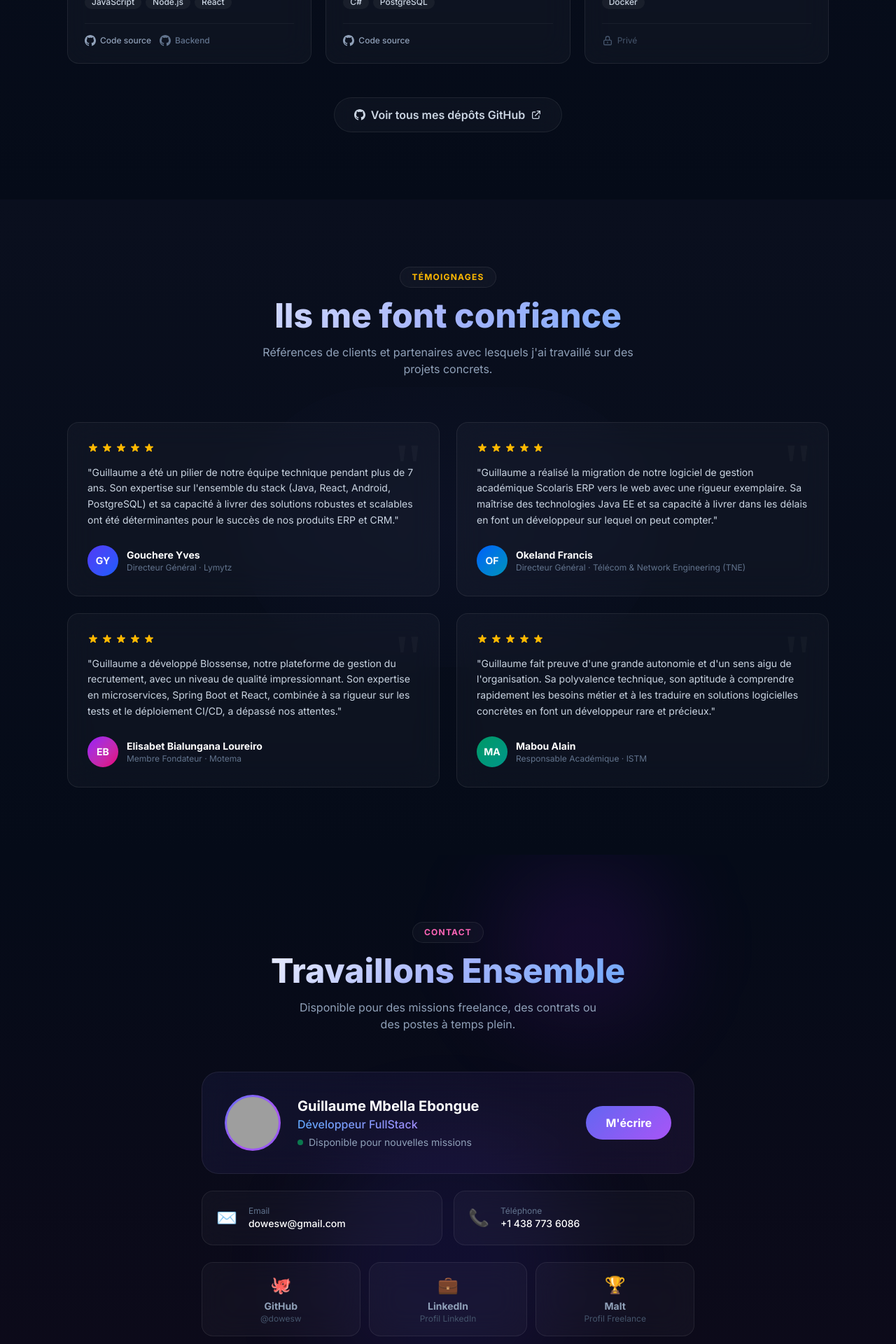
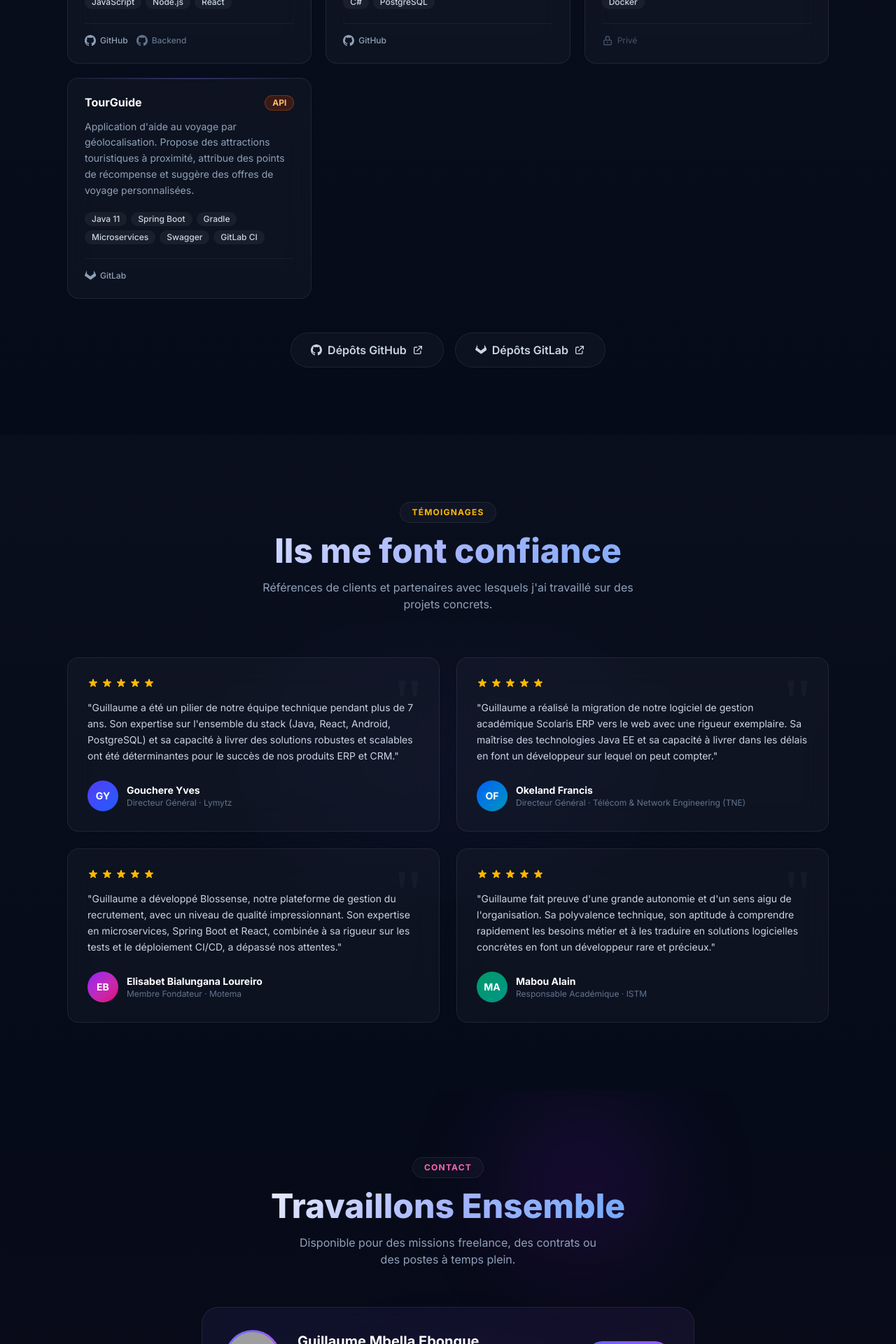
Before and after one commit to dowesw/portfolio, a React (Vite) app: page / in a window 1280 px wide. Shown: the part 6480-8400 px from the top of the page at 70% size. Built offline with nearby package versions, Linux system fonts and the light colour scheme; grey boxes are pictures that could not be loaded.

Commit message:
Initial commit

```diff
--- a/src/components/Contact.tsx
+++ b/src/components/Contact.tsx
@@ -56,11 +56,12 @@ export default function Contact() {
                 </div>
 
                 {/* Social network */}
-                <div className="grid grid-cols-3 gap-3">
+                <div className="grid grid-cols-2 sm:grid-cols-4 gap-3">
                     {[
                         { href: profile.github, label: 'GitHub', emoji: '🐙', sub: '@dowesw', color: 'hover:border-white/30 hover:text-white' },
+                        { href: profile.gitlab, label: 'GitLab', emoji: '🦊', sub: '@dowesw', color: 'hover:border-orange-500/40 hover:text-orange-400' },
                         { href: profile.linkedin, label: 'LinkedIn', emoji: '💼', sub: 'Profil LinkedIn', color: 'hover:border-blue-500/40 hover:text-blue-400' },
-                        { href: profile.malt, label: 'Malt', emoji: '🏆', sub: 'Profil Freelance', color: 'hover:border-orange-500/40 hover:text-orange-400' },
+                        { href: profile.malt, label: 'Malt', emoji: '🏆', sub: 'Profil Freelance', color: 'hover:border-amber-500/40 hover:text-amber-400' },
                     ].map((s) => (
                         <a key={s.label} href={s.href} target="_blank" rel="noopener noreferrer"
                             className={`flex flex-col items-center text-center glass rounded-2xl p-4 border border-white/5 text-slate-400 transition-all hover:-translate-y-0.5 ${s.color}`}>
--- a/src/components/Footer.tsx
+++ b/src/components/Footer.tsx
@@ -16,8 +16,9 @@ export default function Footer() {
                 </p>
                 <div className="flex gap-3">
                     <a href={profile.github} target="_blank" rel="noopener noreferrer" className="text-slate-500 hover:text-white transition-colors text-xs glass px-3 py-1.5 rounded-full">GitHub</a>
+                    <a href={profile.gitlab} target="_blank" rel="noopener noreferrer" className="text-slate-500 hover:text-orange-400 transition-colors text-xs glass px-3 py-1.5 rounded-full">GitLab</a>
                     <a href={profile.linkedin} target="_blank" rel="noopener noreferrer" className="text-slate-500 hover:text-blue-400 transition-colors text-xs glass px-3 py-1.5 rounded-full">LinkedIn</a>
-          <a href={profile.malt} target="_blank" rel="noopener noreferrer" className="text-slate-500 hover:text-orange-400 transition-colors text-xs glass px-3 py-1.5 rounded-full">Malt</a>
+                    <a href={profile.malt} target="_blank" rel="noopener noreferrer" className="text-slate-500 hover:text-amber-400 transition-colors text-xs glass px-3 py-1.5 rounded-full">Malt</a>
                 </div>
             </div>
         </footer>
--- a/src/components/Projects.tsx
+++ b/src/components/Projects.tsx
@@ -6,11 +6,18 @@ const GhIcon = () => (
     </svg>
 );
 
+const GlIcon = () => (
+    <svg className="w-4 h-4" fill="currentColor" viewBox="0 0 24 24">
+        <path d="M4.845.904a.9.9 0 00-.863.556L.083 10.77a.9.9 0 00.324 1.043l11.593 8.388a.9.9 0 001.072 0l11.593-8.388a.9.9 0 00.324-1.043L20.018 1.46a.9.9 0 00-.863-.556h-3.386l1.26 3.893h2.072l.822 2.513-7.923 5.737-7.923-5.737.822-2.513h2.072L8.231.904H4.845zm3.38 0L7.01 4.797H4.938L3.877.904h4.348zm7.55 0h4.348l-1.061 3.893H16.99L15.775.904z" />
+    </svg>
+);
+
 const typeBg: Record<string, { badge: string; glow: string }> = {
     Web: { badge: 'bg-blue-900/40 text-blue-300 border-blue-500/30', glow: 'group-hover:shadow-blue-500/10' },
     Desktop: { badge: 'bg-purple-900/40 text-purple-300 border-purple-500/30', glow: 'group-hover:shadow-purple-500/10' },
     Mobile: { badge: 'bg-emerald-900/40 text-emerald-300 border-emerald-500/30', glow: 'group-hover:shadow-emerald-500/10' },
     ERP: { badge: 'bg-amber-900/40 text-amber-300 border-amber-500/30', glow: 'group-hover:shadow-amber-500/10' },
+    API: { badge: 'bg-orange-900/40 text-orange-300 border-orange-500/30', glow: 'group-hover:shadow-orange-500/10' },
 };
 
 export default function Projects() {
@@ -48,17 +55,23 @@ export default function Projects() {
                                     ))}
                                 </div>
 
-                                <div className="flex gap-3 border-t border-white/5 pt-4">
+                                <div className="flex gap-3 flex-wrap border-t border-white/5 pt-4">
                                     {project.github ? (
                                         <a href={project.github} target="_blank" rel="noopener noreferrer"
                                             className="flex items-center gap-1.5 text-slate-400 hover:text-white transition-colors text-xs font-medium">
-                                            <GhIcon />Code source
+                                            <GhIcon />GitHub
                                         </a>
-                                    ) : (
+                                    ) : !('gitlab' in project && project.gitlab) ? (
                                         <span className="flex items-center gap-1.5 text-slate-600 text-xs">
                                             <svg className="w-4 h-4" fill="none" stroke="currentColor" viewBox="0 0 24 24"><path strokeLinecap="round" strokeLinejoin="round" strokeWidth={2} d="M12 15v2m-6 4h12a2 2 0 002-2v-6a2 2 0 00-2-2H6a2 2 0 00-2 2v6a2 2 0 002 2zm10-10V7a4 4 0 00-8 0v4h8z" /></svg>
                                             Privé
                                         </span>
+                                    ) : null}
+                                    {'gitlab' in project && project.gitlab && (
+                                        <a href={project.gitlab as string} target="_blank" rel="noopener noreferrer"
+                                            className="flex items-center gap-1.5 text-slate-400 hover:text-orange-400 transition-colors text-xs font-medium">
+                                            <GlIcon />GitLab
+                                        </a>
                                     )}
                                     {'githubBack' in project && project.githubBack && (
                                         <a href={project.githubBack as string} target="_blank" rel="noopener noreferrer"
@@ -72,11 +85,17 @@ export default function Projects() {
                     })}
                 </div>
 
-                <div className="text-center mt-12">
+                <div className="flex flex-col sm:flex-row gap-4 justify-center mt-12">
                     <a href="https://github.com/dowesw?tab=repositories" target="_blank" rel="noopener noreferrer"
-                        className="inline-flex items-center gap-2 glass glass-hover border border-white/10 text-slate-300 hover:text-white px-7 py-3 rounded-full font-semibold transition-all hover:-translate-y-0.5">
+                        className="inline-flex items-center justify-center gap-2 glass glass-hover border border-white/10 text-slate-300 hover:text-white px-7 py-3 rounded-full font-semibold transition-all hover:-translate-y-0.5">
                         <GhIcon />
-                        Voir tous mes dépôts GitHub
+                        Dépôts GitHub
+                        <svg className="w-4 h-4" fill="none" stroke="currentColor" viewBox="0 0 24 24"><path strokeLinecap="round" strokeLinejoin="round" strokeWidth={2} d="M10 6H6a2 2 0 00-2 2v10a2 2 0 002 2h10a2 2 0 002-2v-4M14 4h6m0 0v6m0-6L10 14" /></svg>
+                    </a>
+                    <a href="https://gitlab.com/dowesw" target="_blank" rel="noopener noreferrer"
+                        className="inline-flex items-center justify-center gap-2 glass glass-hover border border-orange-500/20 text-slate-300 hover:text-orange-400 px-7 py-3 rounded-full font-semibold transition-all hover:-translate-y-0.5">
+                        <GlIcon />
+                        Dépôts GitLab
                         <svg className="w-4 h-4" fill="none" stroke="currentColor" viewBox="0 0 24 24"><path strokeLinecap="round" strokeLinejoin="round" strokeWidth={2} d="M10 6H6a2 2 0 00-2 2v10a2 2 0 002 2h10a2 2 0 002-2v-4M14 4h6m0 0v6m0-6L10 14" /></svg>
                     </a>
                 </div>
--- a/src/data/portfolio.ts
+++ b/src/data/portfolio.ts
@@ -6,6 +6,7 @@ export const profile = {
     email: "dowesw@gmail.com",
     phone: "+1 438 773 6086",
     github: "https://github.com/dowesw",
+    gitlab: "https://gitlab.com/dowesw",
     linkedin: "https://www.linkedin.com/in/dowes-mbella-a78720122/",
     malt: "https://www.malt.fr/profile/guillaumembellaebongue",
     avatar: "https://avatars.githubusercontent.com/u/6861482?v=4",
@@ -177,6 +178,14 @@ export const projects = [
         github: "",
         type: "Web",
     },
+    {
+        name: "TourGuide",
+        description: "Application d'aide au voyage par géolocalisation. Propose des attractions touristiques à proximité, attribue des points de récompense et suggère des offres de voyage personnalisées.",
+        stack: ["Java 11", "Spring Boot", "Gradle", "Microservices", "Swagger", "GitLab CI"],
+        github: "",
+        gitlab: "https://gitlab.com/dowesw/projettourguide",
+        type: "API",
+    },
 ];
 
 export const education = [
```
Lines whose indentation alone changed are shown as unchanged.
